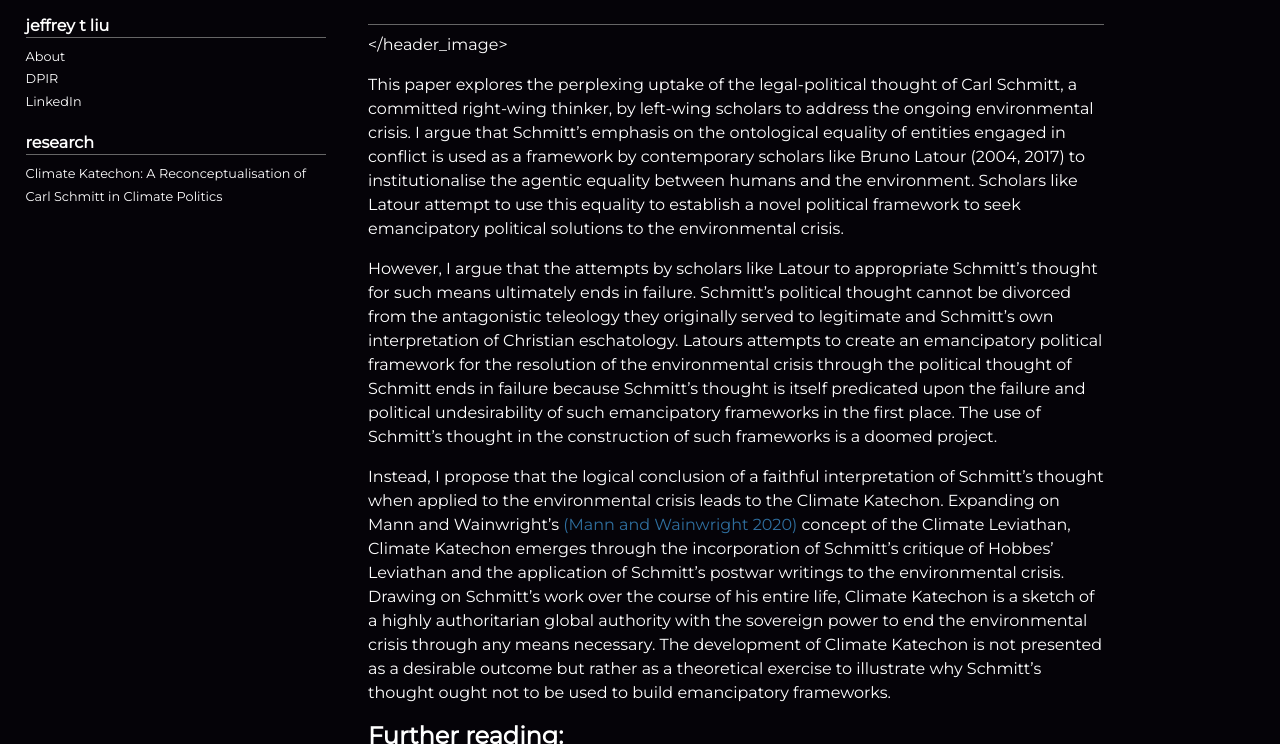
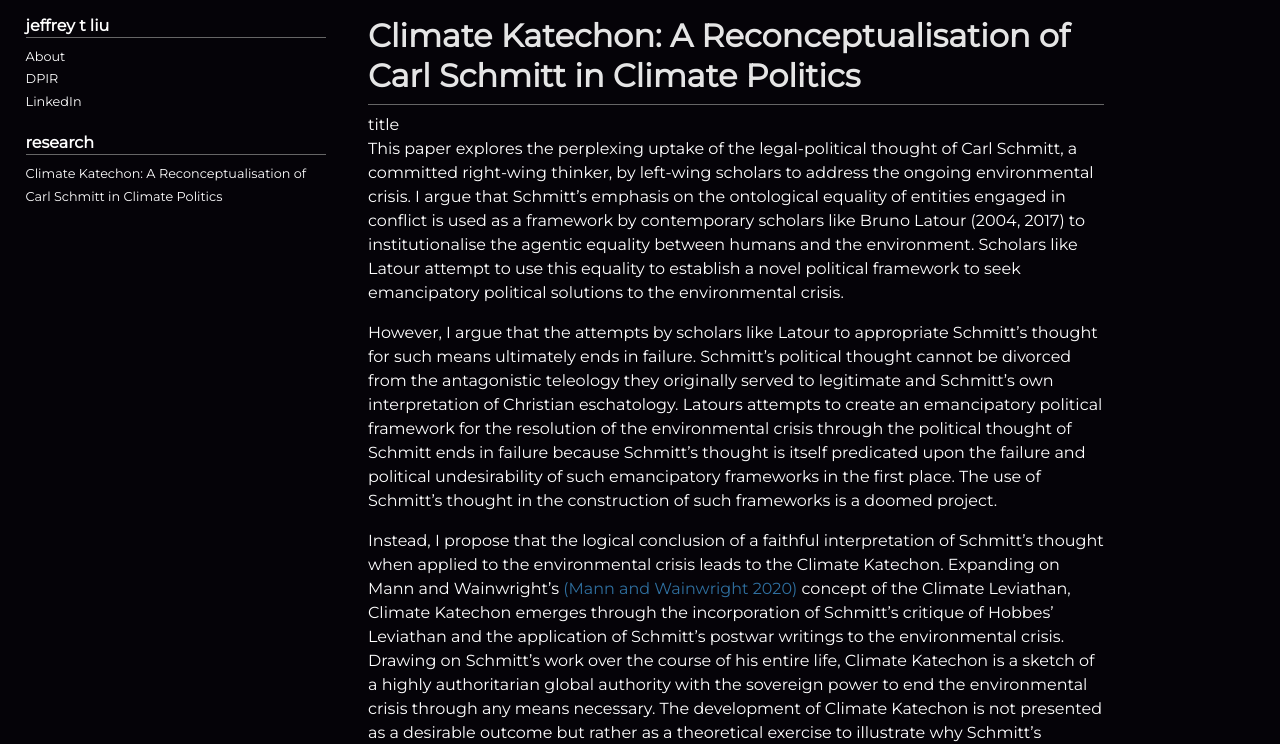
Before and after one commit to jeffrey-t-liu/jeffrey-t-liu.github.io, a Jekyll site: the page built from climate_katechon.md, in a window 1280 px wide and 900 px high, cut to the strip 0-744 px from the top of the window. Built offline with Jekyll 4.4.1, drawn with Linux system fonts in a browser that asks for light colours; our own code applies the rules of GitHub Pages for plain Markdown files.

Commit message:
Update climate_katechon.md

```diff
--- a/climate_katechon.md
+++ b/climate_katechon.md
@@ -1,12 +1,13 @@
 ---
 layout: page
-<header_image>
 title: >-
   Climate Katechon: A Reconceptualisation of Carl Schmitt in Climate Politics
 ---
 
 <hr class="solid">
 
+<header_image>
+  title
 </header_image>
 
 This paper explores the perplexing uptake of the legal-political thought of Carl Schmitt, a committed right-wing thinker, by left-wing scholars to address the ongoing environmental crisis. I argue that Schmitt's emphasis on the ontological equality of entities engaged in conflict is used as a framework by contemporary scholars like Bruno Latour (2004, 2017) to institutionalise the agentic equality between humans and the environment. Scholars like Latour attempt to use this equality to establish a novel political framework to seek emancipatory political solutions to the environmental crisis.
```
